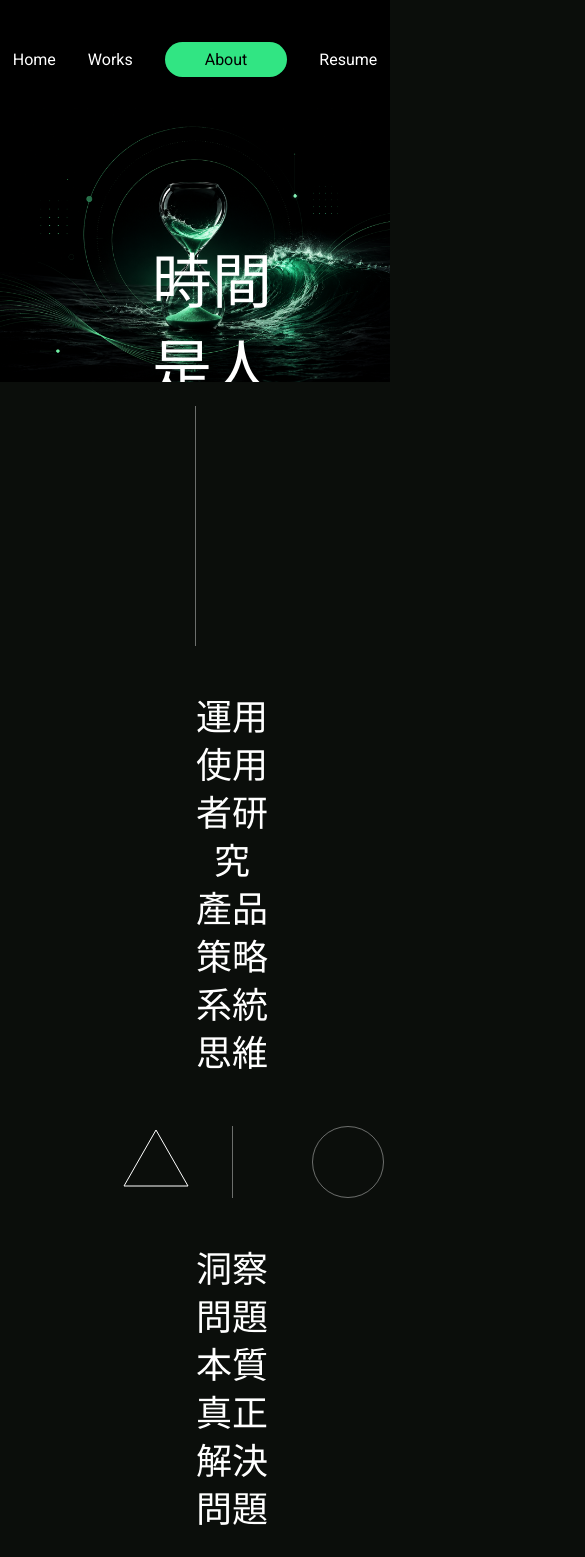
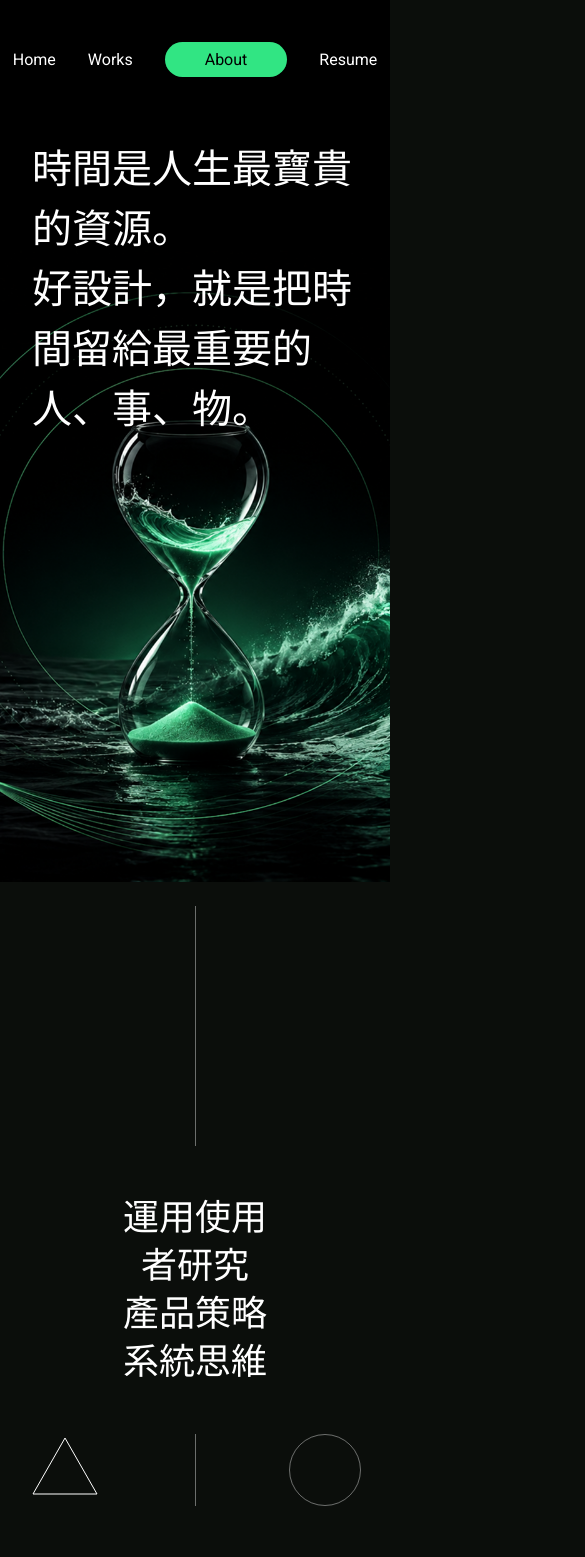
Before and after one commit to herbtea211/20260730-portfolio, a Next.js app: page /about in a window 390 px wide. Shown: the top 1557 px of the page, 585 px wide, since content can reach past the window. Built offline with nearby package versions, Linux system fonts and the light colour scheme.

Commit message:
fix: adjust About page mobile spacing

```diff
--- a/src/app/about/page.tsx
+++ b/src/app/about/page.tsx
@@ -4,17 +4,21 @@ import JourneyStage from "@/components/sections/aboutSectionJourneyStage"
 
 export default function AboutPage() {
   return (
-    <main>
-      <section className="relative mx-auto max-w-[1440px] overflow-hidden">
+    <main className="w-full">
+      <section className="relative w-full max-w-[1440px] mx-auto overflow-hidden">
         <Image
           src={heroBackground}
           alt=""
           priority
-          className="h-auto w-full"
+          className="
+            relative left-1/2 -translate-x-1/2
+            block h-auto max-w-none
+            w-[900px] md:w-[1440px]
+      "
         />
 
-        <div className="absolute inset-0 mx-auto grid max-w-[1440px] grid-cols-8 gap-x-8 px-[120px]">
-          <h1 className="col-span-6 col-start-2 pt-60 text-white font-weight-extraBold text-hero leading-hero tracking-hero">
+        <div className="absolute inset-0 mx-auto grid max-w-[1440px] grid-cols-1 md:grid-cols-8 gap-x-8 px-8 md:px-[120px]">
+          <h1 className="col-span-full md:col-span-6 md:col-start-2 pt-35 md:pt-60 text-white font-weight-extraBold text-hero-mobile md:text-hero md:leading-hero md:tracking-hero">
             時間是人生最寶貴的資源。
             <br />
             好設計，就是把時間留給最重要的人、事、物。
@@ -26,7 +30,7 @@ export default function AboutPage() {
           className="mx-auto mt-6 h-[240px] w-px bg-white/40"
           aria-hidden="true"
         />
-        <div className="mx-auto grid max-w-[1440px] grid-cols-8 gap-x-8 px-[120px]">
+        <div className="mx-auto grid max-w-[1440px] md:grid-cols-8 md:gap-x-8 px-[120px]">
           <p className="pt-12 pb-12 col-span-4 col-start-3 text-center text-white font-weight-Medium text-point leading-point tracking-point">
             運用使用者研究
             <br />
@@ -35,9 +39,10 @@ export default function AboutPage() {
             系統思維
           </p>
         </div>
-        <div className="mx-auto grid max-w-[1440px] grid-cols-8 gap-x-8 px-[120px]">
+        <div className="mx-auto grid max-w-[1440px] grid-cols-3 gap-x-8 px-4 md:grid-cols-8 md:px-[120px]">
           <div
-            className="col-span-2 col-start-1 mx-auto"
+            // className="col-span-2 col-start-1 mx-auto"
+            className="col-span-1 col-start-1 mx-auto md:col-span-2 md:col-start-1"
             aria-hidden="true"
           >
             <svg
@@ -56,16 +61,16 @@ export default function AboutPage() {
           </div>
 
           <div
-            className="col-span-2 col-start-4 mx-auto h-[72px] w-px bg-white/40"
+            className="col-span-1 col-start-2 mx-auto h-[72px] w-px bg-white/40 md:col-span-2 md:col-start-4"
             aria-hidden="true"
           />
 
           <div
-            className="col-span-2 col-start-7 mx-auto size-[72px] rounded-full border border-white/40"
+            className="col-span-1 col-start-3 mx-auto size-[72px] rounded-full border border-white/40 md:col-span-2 md:col-start-7"
             aria-hidden="true"
           />
         </div>
-        <div className="mx-auto grid max-w-[1440px] grid-cols-8 gap-x-8 px-[120px]">
+        <div className="mx-auto md:grid max-w-[1440px] md:grid-cols-8 md:gap-x-8 px-[120px]">
           <p className="pt-12 pb-12 col-span-4 col-start-3 text-center text-white font-weight-Medium text-point leading-point tracking-point">
             洞察問題本質
             <br />
@@ -78,7 +83,7 @@ export default function AboutPage() {
         />
       </section>
       <section className="mx-auto max-w-[1440px] px-[120px]">
-        <h2 className="pt-50 pb-50 text-center text-primary font-weight-extraBold text-sectionTitle leading-sectionTitle tracking-sectionTitle">
+        <h2 className="pt-20 md:pt-50 md:pb-50 text-center text-primary font-weight-extraBold text-sectionTitle leading-sectionTitle tracking-sectionTitle">
           我如何一步步成為 Product Designer
         </h2>
       </section>
--- a/src/app/resume/page.tsx
+++ b/src/app/resume/page.tsx
@@ -1,12 +1,11 @@
 import WorkSectionTitle from "@/components/sections/WorkSectionTitle";
 import WorkSectionSubtitle from "@/components/sections/WorkSectionSubtitle";
-import Image from "next/image";
 import Bullet from "@/components/ui/Bullet"
 
 export default function ResumePage () {
     return (
-        <main className="max-w-[1440px] mx-auto px-[120px] grid grid-cols-8 gap-8 mb-50">
-        <section className="col-start-2 col-span-6 items-start gap-8 py-100">
+        <main className="max-w-[1440px] mx-auto md:px-[120px] md:grid md:grid-cols-8 md:gap-8 md:mb-50 px-4">
+        <section className="md:col-start-2 md:col-span-6 md:items-start md:gap-8 md:py-100 pt-40">
             <WorkSectionTitle><p className="text-sectionTitle leading-sectionTitle tracking-sectionTitle text-textPrimaryColor">Summary</p></WorkSectionTitle>
             <p className="text-subContent leading-subContent tracking-subContent pb-6">
                 擁有<span className="text-textPrimaryColor">7年以上 UI／UX</span> 設計經驗，具備平面設計、前端開發與 Product Design 的跨領域背景。<span className="text-textPrimaryColor">善於探索問題本質</span>，透過<span className="text-textPrimaryColor">使用者研究、產品策略與系統思維</span>，規劃兼顧使用者需求與商業目標的產品體驗，並將策略有效落實於產品設計與開發流程。
@@ -16,7 +15,7 @@ export default function ResumePage () {
             <WorkSectionTitle><p className="text-sectionTitle leading-sectionTitle tracking-sectionTitle text-textPrimaryColor">Expertise</p></WorkSectionTitle>
             <div className="flex">
                 <div className="pr-12">
-                    <WorkSectionSubtitle>|| Product Design</WorkSectionSubtitle>
+                    <WorkSectionSubtitle>Product Design</WorkSectionSubtitle>
                     <ul className="pb-10">
                         <li
                             className="flex items-center gap-2 font-weight-Medium text-subContent leading-subContent tracking-subContent"
@@ -44,7 +43,7 @@ export default function ResumePage () {
                             <Bullet />Product Decision
                         </li>
                     </ul>
-                    <WorkSectionSubtitle>|| Systems</WorkSectionSubtitle>
+                    <WorkSectionSubtitle>Systems</WorkSectionSubtitle>
                     <ul>
                         <li
                             className="flex items-center gap-2 font-weight-Medium text-subContent leading-subContent tracking-subContent"
@@ -64,7 +63,7 @@ export default function ResumePage () {
                     </ul>
                 </div>
                 <div>
-                <WorkSectionSubtitle>|| Experience Design</WorkSectionSubtitle>
+                <WorkSectionSubtitle>Experience Design</WorkSectionSubtitle>
                     <ul className="pb-17">
                         <li
                             className="flex items-center gap-2 font-weight-Medium text-subContent leading-subContent tracking-subContent"
@@ -87,7 +86,7 @@ export default function ResumePage () {
                             <Bullet />UX Design
                         </li>
                     </ul>
-                    <WorkSectionSubtitle>|| Technology</WorkSectionSubtitle>
+                    <WorkSectionSubtitle>Technology</WorkSectionSubtitle>
                     <ul>
                         <li
                             className="flex items-center gap-2 font-weight-Medium text-subContent leading-subContent tracking-subContent"
--- a/src/components/sections/aboutSectionJourneyStage.tsx
+++ b/src/components/sections/aboutSectionJourneyStage.tsx
@@ -1,34 +1,45 @@
 import { stages } from "@/data/aboutPageJourneyStage";
-import Bullet from "@/components/ui/Bullet"
+import Bullet from "@/components/ui/Bullet";
 
 export default function JourneyStage() {
   return (
-        <section className="relative">
+    <section className="relative pb-[240px]">
       <div
-                className="pointer-events-none absolute inset-0 mx-auto grid max-w-[1440px] grid-cols-8 gap-x-8 px-[120px]"
+        className="pointer-events-none absolute inset-0 mx-auto hidden max-w-[1440px] grid-cols-8 gap-x-8 px-[120px] md:grid"
         aria-hidden="true"
       >
         <div className="col-start-4 mt-48 h-[calc(100%-6rem)] w-px bg-white/10" />
         <div className="col-start-5 h-full w-px bg-white/10" />
       </div>
+
       <div className="relative">
         {stages.map((item) => (
           <article
             key={item.number}
-                className="relative mx-auto grid max-w-[1440px] grid-cols-8 gap-x-8 px-[120px] py-24"
+            className="relative mx-auto grid max-w-[1440px] grid-cols-1 gap-8 px-8 md:grid-cols-8 md:gap-x-8 md:px-[120px] md:py-24"
           >
-                <span className="col-span-3 col-start-1 text-[450px] font-bold leading-none text-white/10">
+            <span className="translate-x-50 translate-y-60 col-span-1 text-[180px] font-bold leading-none text-white/10 md:col-span-3 md:col-start-1 md:text-[450px]">
               {item.number}
             </span>
 
-                <div className="col-span-5 col-start-4 pb-8">
-                    <h3 className="font-weight-Medium text-point leading-point tracking-point pb-3">{item.title}</h3>
+            <div className="col-span-1 pb-8 md:col-span-5 md:col-start-4">
+              <h3 className="pb-3 font-weight-Medium text-point leading-point tracking-point">
+                {item.title}
+              </h3>
 
-                    <p className="pb-8 font-weight-Medium text-subContent leading-subContent tracking-subContent">{item.description}</p>
-                    <div className="flex gap-6">
-                          <p className="font-weight-extraBold text-companyTitle leading-companyTitle tracking-companyTitle">{item.company}</p>
+              <p className="pb-8 font-weight-Medium text-subContent leading-subContent tracking-subContent">
+                {item.description}
+              </p>
+
+              <div className="flex flex-col gap-6 md:flex-row">
+                <p className="font-weight-extraBold text-companyTitle leading-companyTitle tracking-companyTitle">
+                  {item.company}
+                </p>
+
                 <div>
-                            <p className="pb-4 font-weight-extraBold text-companyTitle leading-companyTitle tracking-companyTitle">Key Learnings</p>
+                  <p className="pb-4 font-weight-extraBold text-companyTitle leading-companyTitle tracking-companyTitle">
+                    Key Learnings
+                  </p>
 
                   <ul>
                     {item.learnings.map((learning) => (
@@ -47,7 +58,7 @@ export default function JourneyStage() {
 
             {item.diagonalLine && (
               <div
-                        className="absolute right-[30%] top-80 h-[400px] w-px origin-top rotate-45 bg-white/40"
+                className="absolute right-[30%] top-80 hidden h-[400px] w-px origin-top rotate-45 bg-white/40 md:block"
                 aria-hidden="true"
               />
             )}
```
Lines whose indentation alone changed are shown as unchanged.
